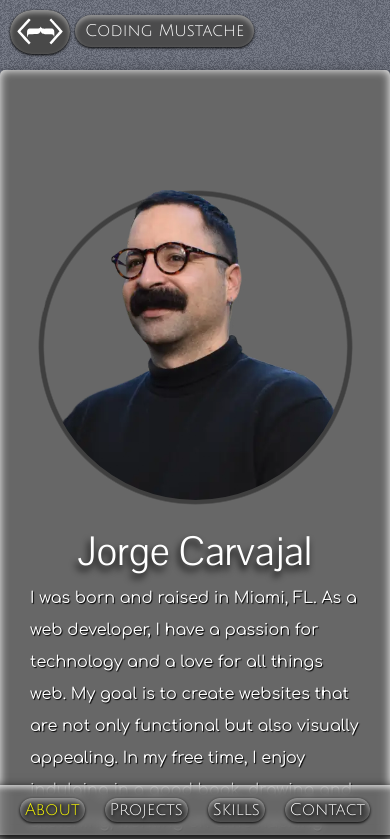
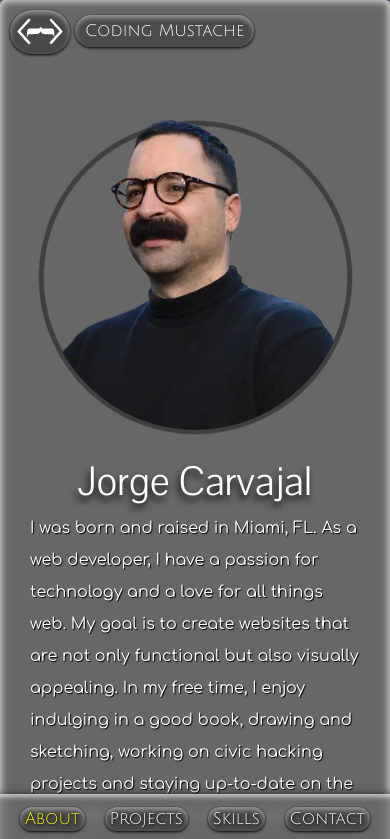
Before and after one commit to codingMustache/portfolio-page, a SvelteKit app: page / in a window 390 px wide. Shown: the top 839 px of the page. Built offline with nearby package versions, Linux system fonts and the light colour scheme; a web font is replaced by a local one.

Commit message:
padding fixes

```diff
--- a/src/routes/+layout.svelte
+++ b/src/routes/+layout.svelte
@@ -78,19 +78,18 @@
 
 	.header {
 		position: relative;
+		z-index: 4;
 	}
 	.navbar {
 		width: 100%;
 		display: flex;
 		justify-content: flex-end;
-		z-index: 4;
 	}
 	nav {
 		position: fixed;
 		display: flex;
 		width: 70%;
 		align-items: center;
-		top: 0px;
 		height: 75px;
 		background: #6767676f;
 		border-top: none;
@@ -128,7 +127,7 @@
 			box-shadow: 0px 1px 3px black, inset 0px 3px 5px rgba(255, 255, 255, 0.44);
 		}
 		.page {
-			padding-top: 70px;
+			padding: 0px 0px 100px 0px;
 			overflow-y: hidden;
 		}
 		img {
@@ -159,12 +158,10 @@
 		nav {
 			box-shadow: inset 0px 3px 5px rgba(255, 255, 255, 0.64), 0px 3px 10px black;
 			bottom: 0px;
-			top: 93vh;
 			width: 100%;
 			border-radius: 0px;
 			padding: 15px;
 			height: 20px;
-			border-bottom: none;
 		}
 		li {
 			padding: 3px 5px;
```
